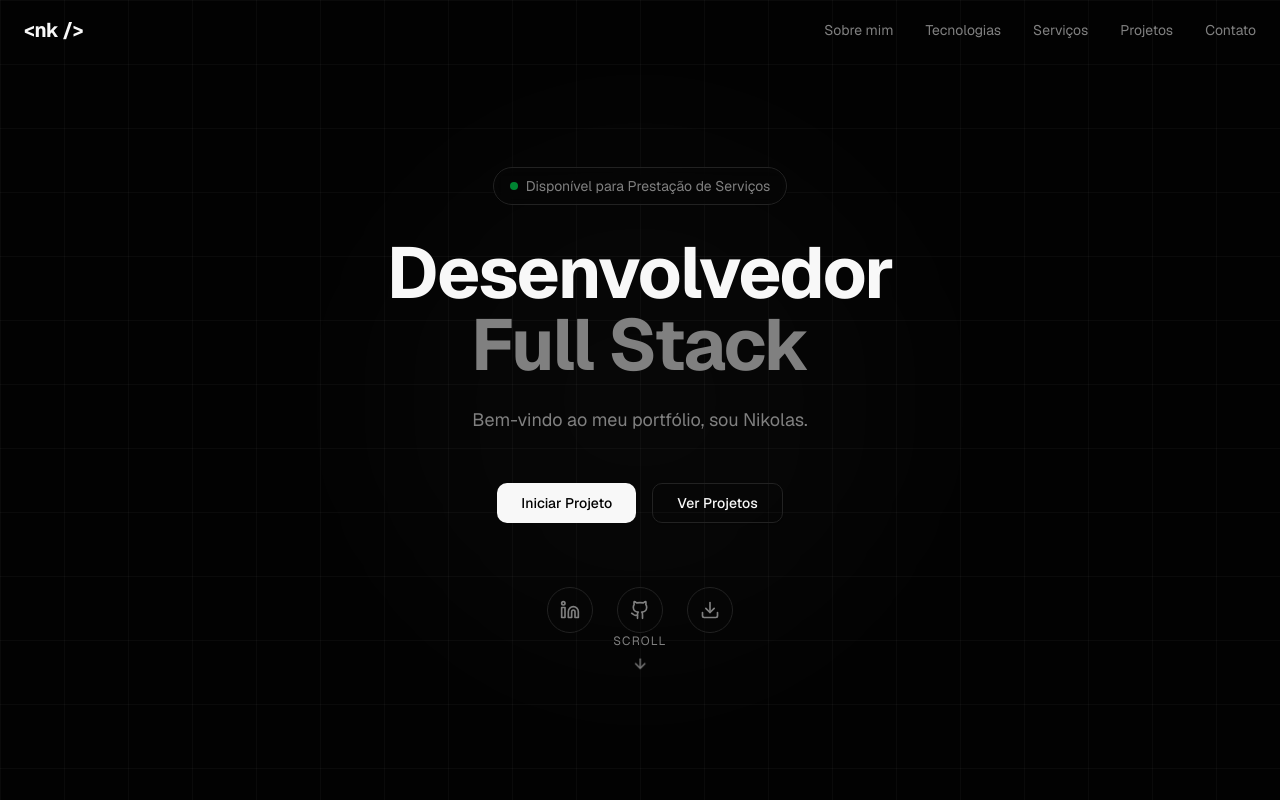
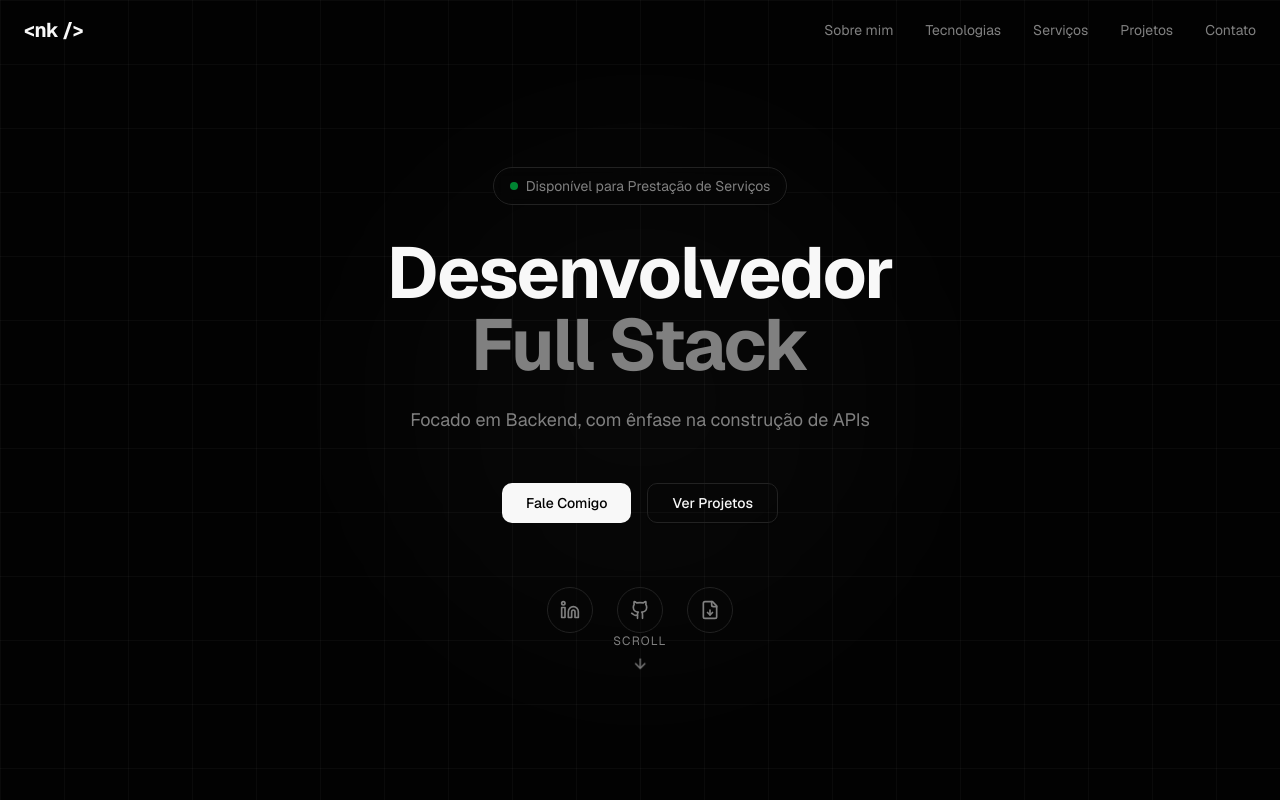
Before and after one commit to nikol4ss/portfolio, a Next.js app: page / in a window 1280 px wide. Shown: the top 800 px of the page. Built offline with nearby package versions, Linux system fonts and the light colour scheme.

Commit message:
feat: initial component of the portfolio made

```diff
--- a/components/hero.tsx
+++ b/components/hero.tsx
@@ -1,7 +1,7 @@
 "use client";
 
-import { Github, Linkedin, Download, ArrowDown } from "lucide-react";
 import { Button } from "@/components/ui/button";
+import { ArrowDown, FileDown, Github, Linkedin } from "lucide-react";
 import Link from "next/link";
 
 export function Hero() {
@@ -18,7 +18,7 @@ export function Hero() {
           <div className="inline-flex items-center gap-2 px-4 py-2 rounded-full border border-border bg-card/50 backdrop-blur-sm mb-8">
             <span className="w-2 h-2 rounded-full bg-green-600 animate-pulse" />
             <span className="text-sm text-muted-foreground">
-                Disponível para Prestação de Serviços
+              Disponível para Prestação de Serviços
             </span>
           </div>
 
@@ -29,7 +29,7 @@ export function Hero() {
           </h1>
 
           <p className="text-lg md:text-1xl text-muted-foreground max-w-2xl mx-auto mb-12 leading-relaxed text-pretty">
-            Bem-vindo ao meu portfólio, sou Nikolas.
+            Focado em Backend, com ênfase na construção de APIs
           </p>
 
           {/* CTA Buttons */}
@@ -39,7 +39,7 @@ export function Hero() {
               size="lg"
               className="w-full sm:w-auto bg-foreground text-background hover:bg-foreground/90"
             >
-              <Link href="#contato">Iniciar Projeto</Link>
+              <Link href="#contato">Fale Comigo</Link>
             </Button>
             <Button
               asChild
@@ -71,13 +71,13 @@ export function Hero() {
             >
               <Github className="w-5 h-5 text-muted-foreground group-hover:text-foreground transition-colors" />
             </a>
-            <a // TODO: anexar o curriculo de fato para donwload
+            <a // TODO: anexar o curriculo de fato para download, e tbm criar logica para se estiver ingles trocar arquivo para ingles
               href="/curriculo.pdf"
               download
               className="p-3 rounded-full border border-border bg-card/50 hover:bg-card hover:border-foreground/20 transition-all group"
               aria-label="Download Currículo"
             >
-              <Download className="w-5 h-5 text-muted-foreground group-hover:text-foreground transition-colors" />
+              <FileDown className="w-5 h-5 text-muted-foreground group-hover:text-foreground transition-colors" />
             </a>
           </div>
         </div>
```
